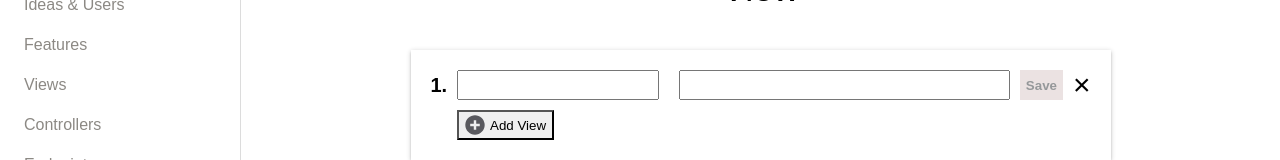
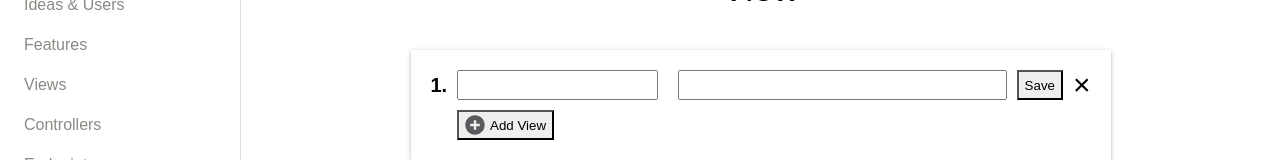
Before and after one commit to landonwjohnson/Appr, a React app: page /project/1/views in a window 1280 px wide. Both pictures are taken after a click on the button "Add View". Shown: the part 132-292 px from the top of the page. Built offline with nearby package versions, Linux system fonts and the light colour scheme; no server answers.

Commit message:
add onclick to save button

```diff
--- a/src/components/content/project_components/View/View.js
+++ b/src/components/content/project_components/View/View.js
@@ -107,7 +107,7 @@ class View extends Component {
             <input className="view-input-name" type="text" id={view.id} value={view.name} onChange={e => this.handleChangeView(e, index)} />
             <input className="view-input-imgurl" type="text" id={view.id} value={view.image_url} onChange={e => this.handleChangeView(e, index)} />
           </section>
-            <button className="not-enough-info-btn" id={view.id} onClick={e => this.submitChangeView(e, index)}>Save</button>
+            <button  id={view.id} onClick={e => this.submitChangeView(e, index)}>Save</button>
             <span className="delete-x" id={view.id} onClick={e => this.handleDeleteViewButton(e, index)}>&times;</span>
         </div>
         )
```
